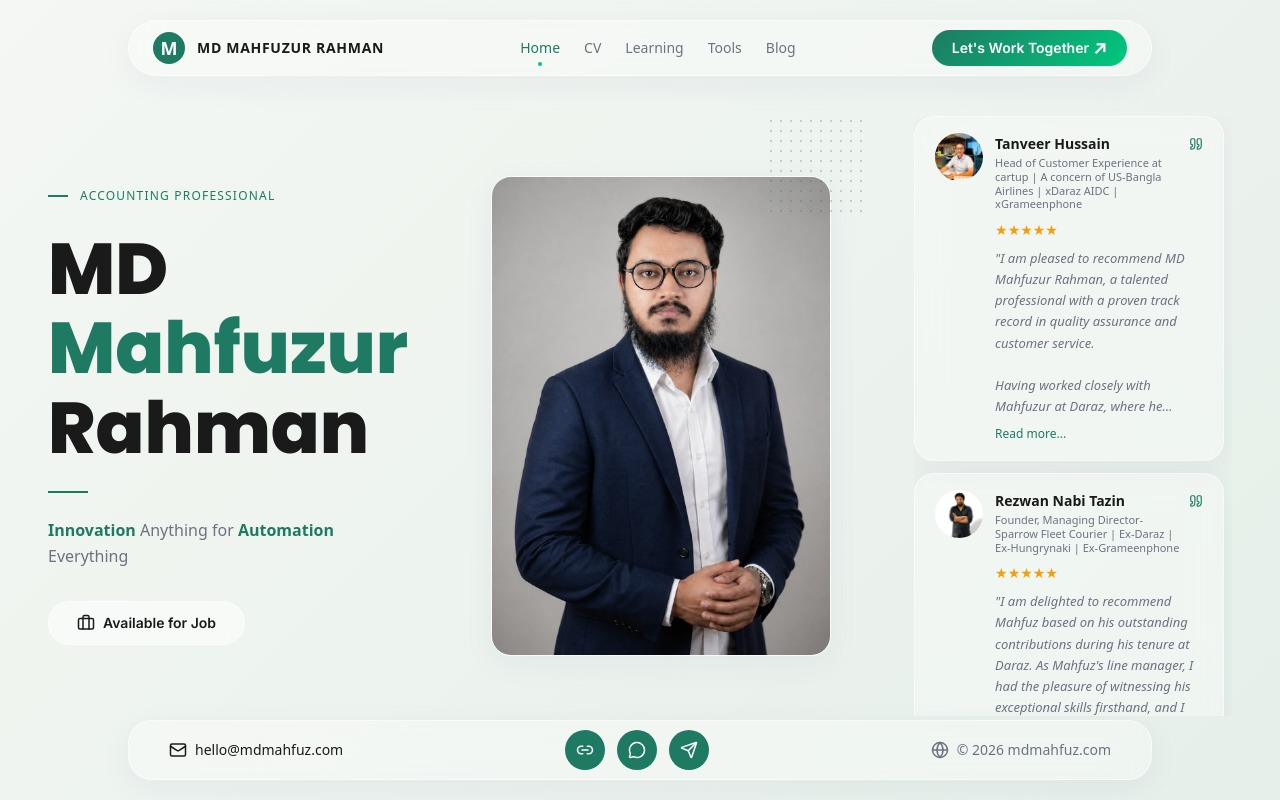
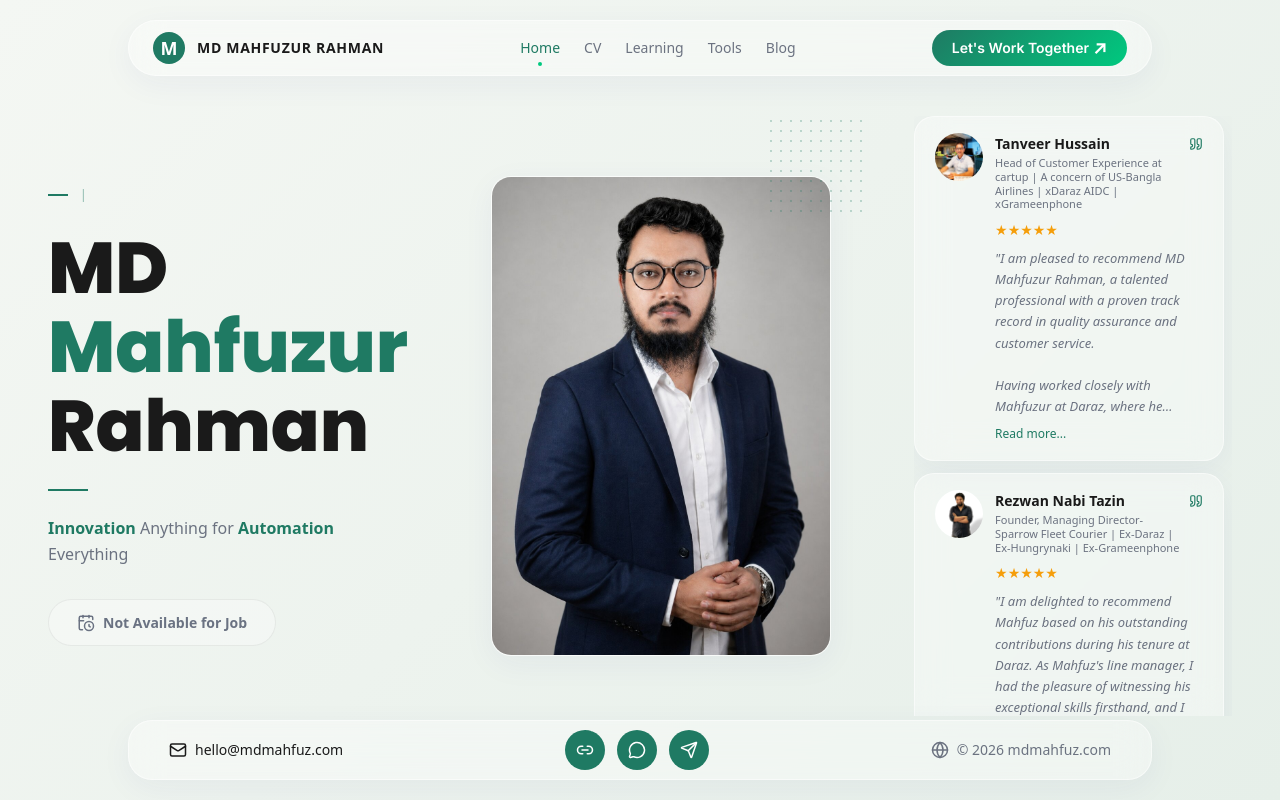
Before and after one commit to himahfuz/mdmahfuz-portfolio, a Next.js app: page / in a window 1280 px wide. Built offline with nearby package versions, Linux system fonts and the light colour scheme.

Commit message:
feat: add landing page with typewriter animation and job availability status component

```diff
--- a/src/app/(frontend)/page.tsx
+++ b/src/app/(frontend)/page.tsx
@@ -1,7 +1,9 @@
-import { Briefcase } from "lucide-react";
+
 import { TestimonialCard } from "@/components/ui/TestimonialCard";
 import Image from "next/image";
 import portraitHome from "../../../public/images/portrait-home.jpg";
+import { Typewriter } from "@/components/ui/Typewriter";
+import { JobAvailabilityBadge } from "@/components/ui/JobAvailabilityBadge";
 
 export default function Home() {
   const testimonials = [
@@ -26,8 +28,14 @@ export default function Home() {
       <div className="flex-1 lg:flex-[0.3] flex flex-col justify-center hero-left z-10 w-full">
         <div className="flex items-center gap-3 mb-6">
           <div className="w-5 h-[2px] bg-[var(--color-brand-primary)]"></div>
-          <span className="uppercase text-[12px] font-medium tracking-[0.1em] text-[var(--color-brand-primary)]">
-            Accounting Professional
+          <span className="uppercase text-[12px] font-medium tracking-[0.1em] text-[var(--color-brand-primary)] inline-block min-h-[18px]">
+            <Typewriter
+              texts={[
+                "Accounting Professional",
+                "VAT & TAX Expert",
+                "Chartered Accountancy Student"
+              ]}
+            />
           </span>
         </div>
 
@@ -43,9 +51,7 @@ export default function Home() {
           <strong className="font-bold text-[var(--color-brand-primary)]">Innovation</strong> Anything for <strong className="font-bold text-[var(--color-brand-primary)]">Automation</strong> Everything
         </p>
 
-        <button className="btn-glass mt-8 w-max">
-          <Briefcase size={18} /> Available for Job
-        </button>
+        <JobAvailabilityBadge />
       </div>
 
       {/* Center Column */}
--- /dev/null
+++ b/src/components/ui/JobAvailabilityBadge.tsx
@@ -0,0 +1,49 @@
+"use client";
+
+import { useState, useRef, useEffect } from 'react';
+import { CalendarClock } from 'lucide-react';
+
+export function JobAvailabilityBadge() {
+  const [isOpen, setIsOpen] = useState(false);
+  const tooltipRef = useRef<HTMLDivElement>(null);
+
+  // Close when clicking outside (especially useful for mobile)
+  useEffect(() => {
+    function handleClickOutside(event: MouseEvent) {
+      if (tooltipRef.current && !tooltipRef.current.contains(event.target as Node)) {
+        setIsOpen(false);
+      }
+    }
+    document.addEventListener("mousedown", handleClickOutside);
+    return () => {
+      document.removeEventListener("mousedown", handleClickOutside);
+    };
+  }, []);
+
+  return (
+    <div className="relative inline-block mt-8 w-max" ref={tooltipRef}>
+      <button
+        className="flex items-center gap-2 bg-[rgba(255,255,255,0.3)] backdrop-blur-[8px] border border-[rgba(0,0,0,0.06)] rounded-[30px] px-[28px] py-[12px] font-semibold text-[14px] text-gray-500 hover:bg-[rgba(255,255,255,0.5)] transition-all cursor-pointer"
+        onMouseEnter={() => setIsOpen(true)}
+        onMouseLeave={() => setIsOpen(false)}
+        onClick={() => setIsOpen(!isOpen)}
+        aria-label="Job Availability Status"
+      >
+        <CalendarClock size={18} />
+        Not Available for Job
+      </button>
+
+      {/* Tooltip */}
+      <div
+        className={`absolute bottom-[calc(100%+14px)] left-0 w-[280px] sm:w-[320px] p-4 bg-white/90 backdrop-blur-md border border-[rgba(0,0,0,0.05)] rounded-[16px] shadow-[0_8px_30px_rgba(0,0,0,0.08)] text-[14px] text-gray-600 leading-relaxed transition-all duration-300 z-50 pointer-events-none origin-bottom-left ${
+          isOpen ? 'opacity-100 translate-y-0' : 'opacity-0 translate-y-2'
+        }`}
+      >
+        <div className="absolute -bottom-2 left-10 w-4 h-4 bg-white/90 border-b border-r border-[rgba(0,0,0,0.05)] rotate-45 backdrop-blur-md"></div>
+        <p className="relative z-10">
+          I am currently completing my CA Articleship (CC period), which concludes on <strong>June 30, 2027</strong>. I will be open to new professional opportunities and career challenges immediately following this date.
+        </p>
+      </div>
+    </div>
+  );
+}
--- /dev/null
+++ b/src/components/ui/Typewriter.tsx
@@ -0,0 +1,47 @@
+"use client";
+
+import { useState, useEffect } from 'react';
+
+interface TypewriterProps {
+  texts: string[];
+  typingSpeed?: number;
+  deletingSpeed?: number;
+  pauseDuration?: number;
+}
+
+export function Typewriter({
+  texts,
+  typingSpeed = 100,
+  deletingSpeed = 50,
+  pauseDuration = 2000
+}: TypewriterProps) {
+  const [text, setText] = useState("");
+  const [isDeleting, setIsDeleting] = useState(false);
+  const [loopNum, setLoopNum] = useState(0);
+
+  useEffect(() => {
+    let timer: NodeJS.Timeout;
+    const i = loopNum % texts.length;
+    const fullText = texts[i];
+
+    if (!isDeleting && text === fullText) {
+      timer = setTimeout(() => setIsDeleting(true), pauseDuration);
+    } else if (isDeleting && text === "") {
+      setIsDeleting(false);
+      setLoopNum(loopNum + 1);
+    } else {
+      timer = setTimeout(() => {
+        setText(fullText.substring(0, text.length + (isDeleting ? -1 : 1)));
+      }, isDeleting ? deletingSpeed : typingSpeed);
+    }
+
+    return () => clearTimeout(timer);
+  }, [text, isDeleting, loopNum, texts, typingSpeed, deletingSpeed, pauseDuration]);
+
+  return (
+    <span>
+      {text}
+      <span className="animate-[pulse_1s_ease-in-out_infinite] font-light opacity-70">|</span>
+    </span>
+  );
+}
```
